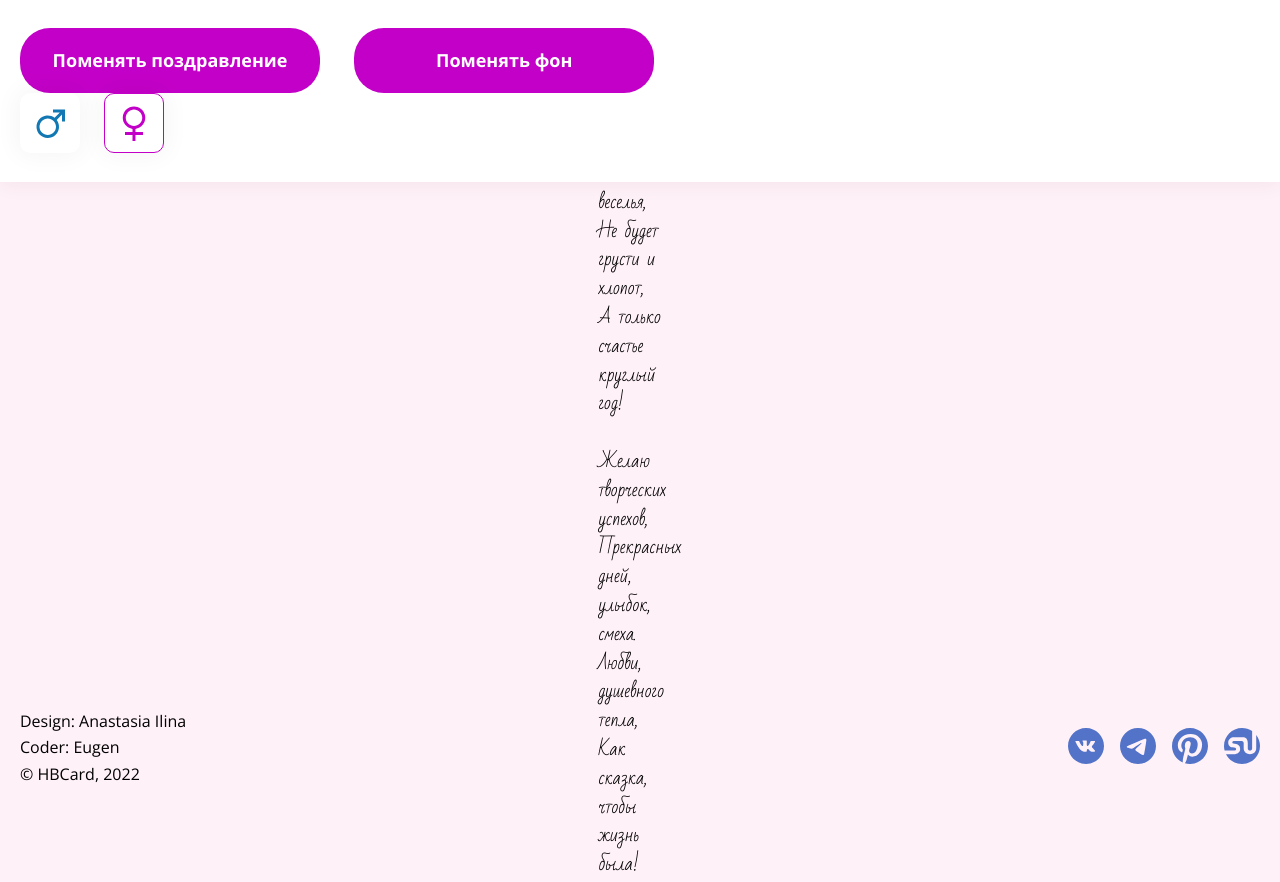
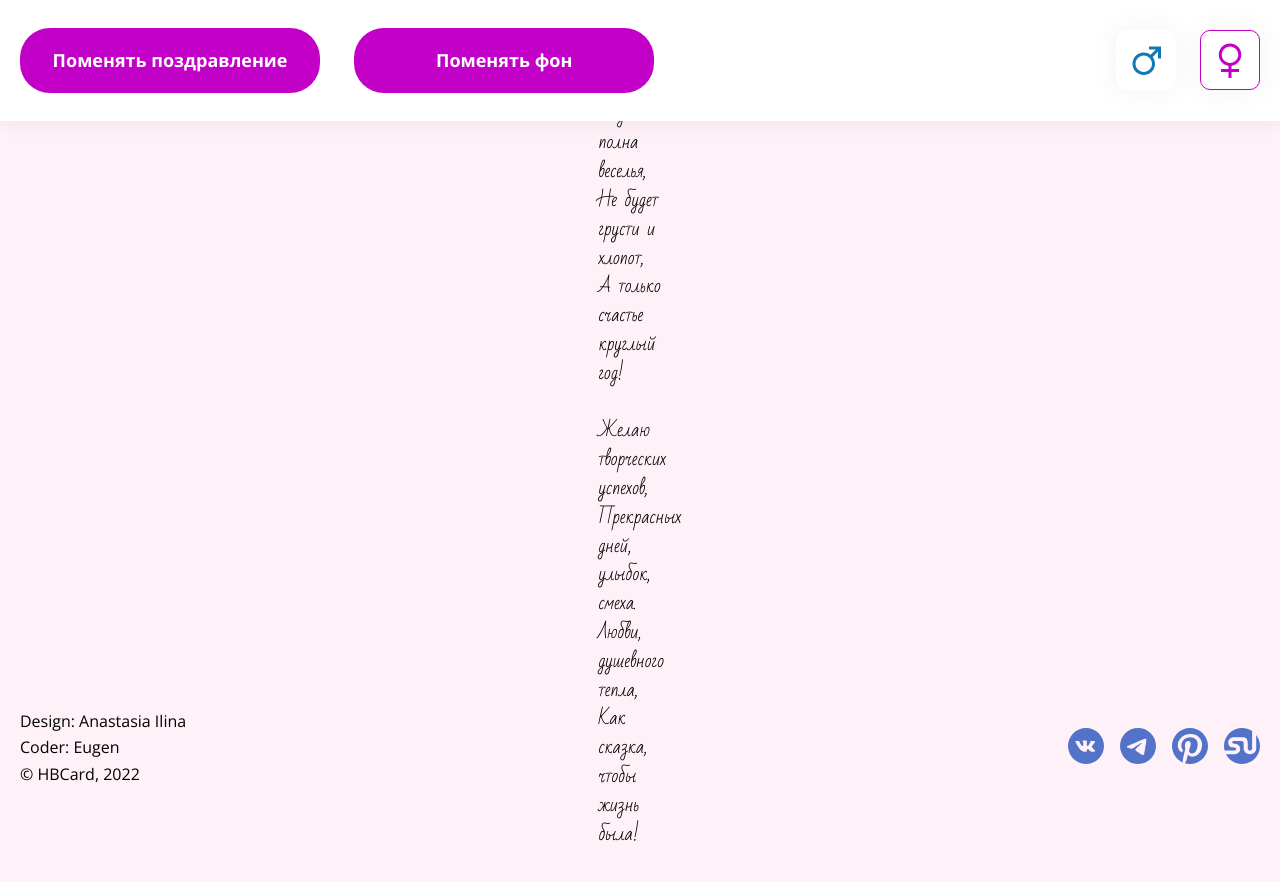
Before and after one commit to Eugene2022/happy-birthday, a plain HTML site: page index.html in a window 1280 px wide. After the commit the page ends 852 px from the top, so only its background shows below. Drawn offline with Linux system fonts and the light colour scheme.

Commit message:
feat: new data

```diff
--- a/index.html
+++ b/index.html
@@ -16,10 +16,10 @@
 <body class="women">
     <header class="header">
         <div class="container header__container">
-            <di class="header__button-wrapper">
+            <div class="header__button-wrapper">
                 <button class="header__button-change header__button-change--text">Поменять поздравление</button>
                 <button class="header__button-change header__button-change--image">Поменять фон</button>
-
+            </div>
             <div class="header__button-wrapper">
                 <button class="header__button-gender header__button-gender--men"
                     aria-label="поменять на мужские отрытки">
```
